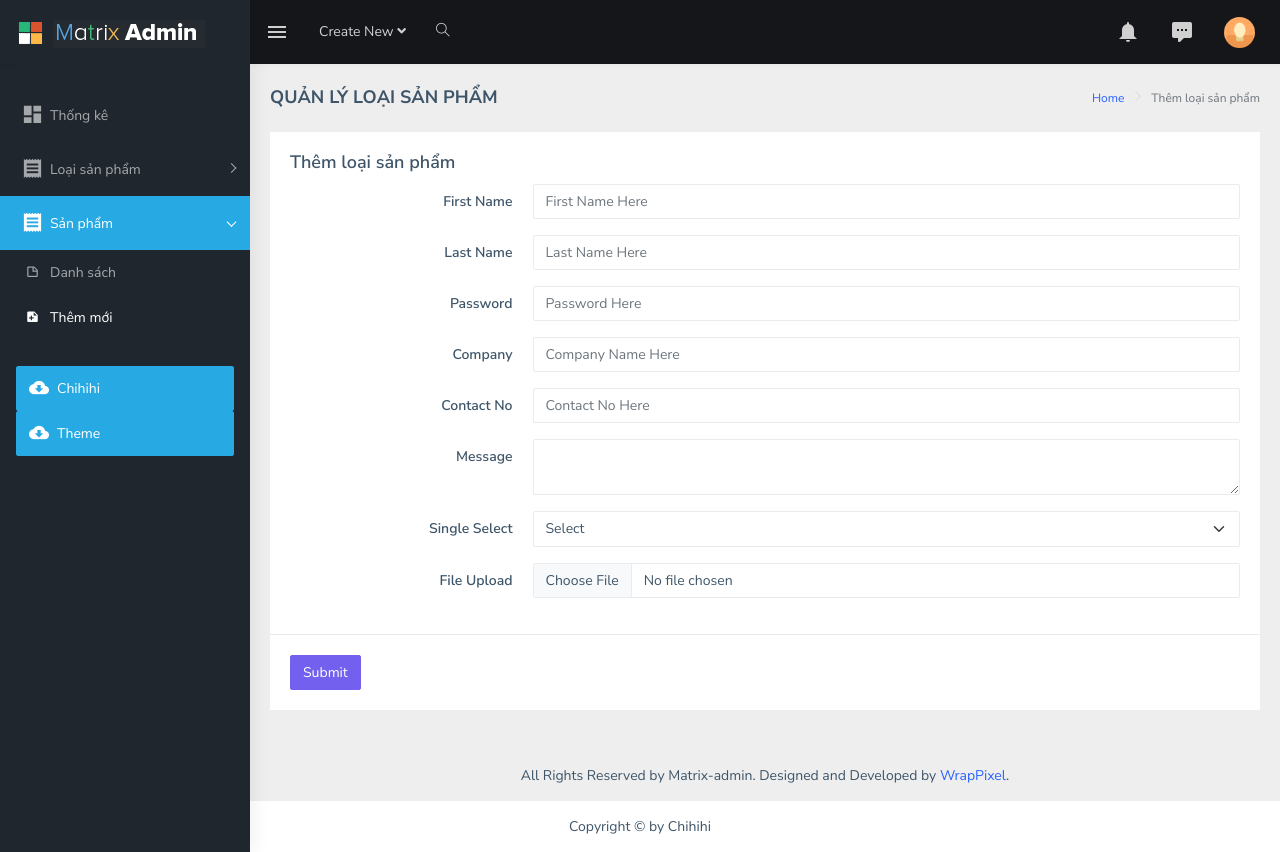
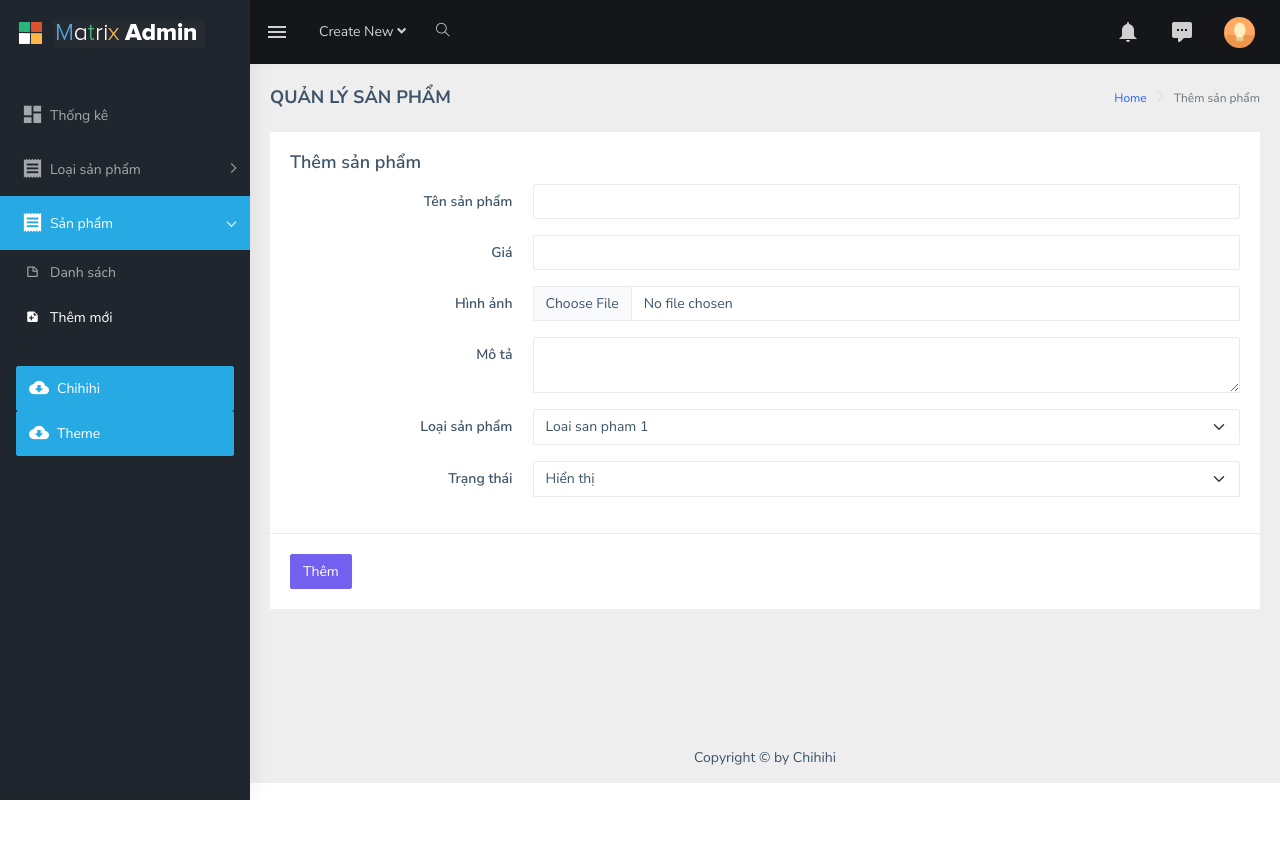
Before and after one commit to chihiihiii/php1_asm_chihihi, a PHP site: page /sanpham-them.php in a window 1280 px wide. After the commit the page ends 800 px from the top, so only its background shows below. Run offline with PHP 8.4, Linux system fonts and the light colour scheme; data comes from the database, SQL or seed files in the repository; some libraries are stand-ins or nearby versions.

Commit message:
update sanpham

```diff
--- a/admin/loaisanpham-ds.php
+++ b/admin/loaisanpham-ds.php
@@ -16,7 +16,7 @@ include 'header.php';
                     <nav aria-label="breadcrumb">
                         <ol class="breadcrumb">
                             <li class="breadcrumb-item"><a href="#">Home</a></li>
-                            <li class="breadcrumb-item active" aria-current="page">DANH SÁCH LOẠI SẢN PHẨM</li>
+                            <li class="breadcrumb-item active" aria-current="page">Danh sách loại sản phẩm</li>
                         </ol>
                     </nav>
                 </div>
@@ -38,7 +38,7 @@ include 'header.php';
 
                 <div class="card">
                     <div class="card-body">
-                        <h5 class="card-title">DANH SÁCH LOẠI SẢN PHẨM</h5>
+                        <h5 class="card-title">Danh sách loại sản phẩm</h5>
                         <div class="table-responsive">
                             <table id="" class="table table-striped table-bordered">
                                 <thead>
--- a/admin/sanpham-them.php
+++ b/admin/sanpham-them.php
@@ -10,12 +10,12 @@ include 'header.php';
     <div class="page-breadcrumb">
         <div class="row">
             <div class="col-12 d-flex no-block align-items-center">
-                <h4 class="page-title">QUẢN LÝ LOẠI SẢN PHẨM</h4>
+                <h4 class="page-title">QUẢN LÝ SẢN PHẨM</h4>
                 <div class="ms-auto text-end">
                     <nav aria-label="breadcrumb">
                         <ol class="breadcrumb">
                             <li class="breadcrumb-item"><a href="#">Home</a></li>
-                            <li class="breadcrumb-item active" aria-current="page">Thêm loại sản phẩm</li>
+                            <li class="breadcrumb-item active" aria-current="page">Thêm sản phẩm</li>
                         </ol>
                     </nav>
                 </div>
@@ -32,128 +32,75 @@ include 'header.php';
         <!-- ============================================================== -->
         <!-- Start Page Content -->
         <!-- ============================================================== -->
+        <?php
+        require '../connect.php';
+        $query = "SELECT * FROM loaisanpham";
+        $loaisanpham_ds = $conn->query($query);
+
+
+        ?>
         <div class="row">
             <div class="col-md-12">
                 <div class="card">
-                    <form class="form-horizontal">
+                    <form class="form-horizontal" action="sanpham-them-xuly.php" method="post" enctype="multipart/form-data">
                         <div class="card-body">
-                            <h4 class="card-title">Thêm loại sản phẩm</h4>
+                            <h4 class="card-title">Thêm sản phẩm</h4>
                             <div class="form-group row">
-                                <label for="fname" class="col-sm-3 text-end control-label col-form-label">First Name</label>
+                                <label for="ten" class="col-sm-3 text-end control-label col-form-label">Tên sản phẩm</label>
                                 <div class="col-sm-9">
-                                    <input type="text" class="form-control" id="fname" placeholder="First Name Here">
+                                    <input type="text" class="form-control" id="ten" name="ten">
                                 </div>
                             </div>
                             <div class="form-group row">
-                                <label for="lname" class="col-sm-3 text-end control-label col-form-label">Last
-                                    Name</label>
+                                <label for="gia" class="col-sm-3 text-end control-label col-form-label">Giá</label>
                                 <div class="col-sm-9">
-                                    <input type="text" class="form-control" id="lname" placeholder="Last Name Here">
+                                    <input type="text" class="form-control" id="gia" name="gia">
                                 </div>
                             </div>
                             <div class="form-group row">
-                                <label for="lname" class="col-sm-3 text-end control-label col-form-label">Password</label>
+                                <label for="hinhanh" class="col-sm-3 text-end control-label col-form-label">Hình ảnh</label>
                                 <div class="col-sm-9">
-                                    <input type="password" class="form-control" id="lname" placeholder="Password Here">
+                                    <input type="file" class="form-control" id="hinhanh" name="hinhanh">
                                 </div>
                             </div>
                             <div class="form-group row">
-                                <label for="email1" class="col-sm-3 text-end control-label col-form-label">Company</label>
+                                <label for="mota" class="col-sm-3 text-end control-label col-form-label">Mô tả</label>
                                 <div class="col-sm-9">
-                                    <input type="text" class="form-control" id="email1" placeholder="Company Name Here">
+                                    <textarea class="form-control" id="mota" name="mota"></textarea>
                                 </div>
                             </div>
                             <div class="form-group row">
-                                <label for="cono1" class="col-sm-3 text-end control-label col-form-label">Contact No</label>
-                                <div class="col-sm-9">
-                                    <input type="text" class="form-control" id="cono1" placeholder="Contact No Here">
-                                </div>
-                            </div>
-                            <div class="form-group row">
-                                <label for="cono1" class="col-sm-3 text-end control-label col-form-label">Message</label>
-                                <div class="col-sm-9">
-                                    <textarea class="form-control"></textarea>
-                                </div>
-                            </div>
-                            <div class="form-group row">
-                                <label class="col-sm-3 text-end control-label col-form-label">Single Select</label>
+                                <label class="col-sm-3 text-end control-label col-form-label">Loại sản phẩm</label>
                                 <div class="col-md-9">
-                                    <select class="select2 form-select shadow-none" style="width: 100%; height:36px;">
-                                        <option>Select</option>
-                                        <optgroup label="Alaskan/Hawaiian Time Zone">
-                                            <option value="AK">Alaska</option>
-                                            <option value="HI">Hawaii</option>
-                                        </optgroup>
-                                        <optgroup label="Pacific Time Zone">
-                                            <option value="CA">California</option>
-                                            <option value="NV">Nevada</option>
-                                            <option value="OR">Oregon</option>
-                                            <option value="WA">Washington</option>
-                                        </optgroup>
-                                        <optgroup label="Mountain Time Zone">
-                                            <option value="AZ">Arizona</option>
-                                            <option value="CO">Colorado</option>
-                                            <option value="ID">Idaho</option>
-                                            <option value="MT">Montana</option>
-                                            <option value="NE">Nebraska</option>
-                                            <option value="NM">New Mexico</option>
-                                            <option value="ND">North Dakota</option>
-                                            <option value="UT">Utah</option>
-                                            <option value="WY">Wyoming</option>
-                                        </optgroup>
-                                        <optgroup label="Central Time Zone">
-                                            <option value="AL">Alabama</option>
-                                            <option value="AR">Arkansas</option>
-                                            <option value="IL">Illinois</option>
-                                            <option value="IA">Iowa</option>
-                                            <option value="KS">Kansas</option>
-                                            <option value="KY">Kentucky</option>
-                                            <option value="LA">Louisiana</option>
-                                            <option value="MN">Minnesota</option>
-                                            <option value="MS">Mississippi</option>
-                                            <option value="MO">Missouri</option>
-                                            <option value="OK">Oklahoma</option>
-                                            <option value="SD">South Dakota</option>
-                                            <option value="TX">Texas</option>
-                                            <option value="TN">Tennessee</option>
-                                            <option value="WI">Wisconsin</option>
-                                        </optgroup>
-                                        <optgroup label="Eastern Time Zone">
-                                            <option value="CT">Connecticut</option>
-                                            <option value="DE">Delaware</option>
-                                            <option value="FL">Florida</option>
-                                            <option value="GA">Georgia</option>
-                                            <option value="IN">Indiana</option>
-                                            <option value="ME">Maine</option>
-                                            <option value="MD">Maryland</option>
-                                            <option value="MA">Massachusetts</option>
-                                            <option value="MI">Michigan</option>
-                                            <option value="NH">New Hampshire</option>
-                                            <option value="NJ">New Jersey</option>
-                                            <option value="NY">New York</option>
-                                            <option value="NC">North Carolina</option>
-                                            <option value="OH">Ohio</option>
-                                            <option value="PA">Pennsylvania</option>
-                                            <option value="RI">Rhode Island</option>
-                                            <option value="SC">South Carolina</option>
-                                            <option value="VT">Vermont</option>
-                                            <option value="VA">Virginia</option>
-                                            <option value="WV">West Virginia</option>
-                                        </optgroup>
+                                    <select class="select2 form-select shadow-none" style="width: 100%; height:36px;" name="id_lsp">
+                                        <?php
+                                        if ($loaisanpham_ds->num_rows > 0) :
+                                            while ($loaisanpham = $loaisanpham_ds->fetch_assoc()) :
+                                        ?>
+                                                <option value="<?= $loaisanpham['id_lsp'] ?>"><?= $loaisanpham['ten'] ?></option>
+
+                                        <?php
+                                            endwhile;
+                                        endif;
+
+                                        ?>
                                     </select>
                                 </div>
                             </div>
                             <div class="form-group row">
-                                <label class="col-sm-3 text-end control-label col-form-label">File Upload</label>
+                                <label class="col-sm-3 text-end control-label col-form-label">Trạng thái</label>
                                 <div class="col-md-9">
-                                    <input type="file" class="form-control" name="" id="">
+                                    <select class="select2 form-select shadow-none" style="width: 100%; height:36px;" name="trangthai">
+                                        <option value="1">Hiển thị</option>
+                                        <option value="0">Ẩn</option>
 
+                                    </select>
                                 </div>
                             </div>
                         </div>
                         <div class="border-top">
                             <div class="card-body">
-                                <button type="button" class="btn btn-primary">Submit</button>
+                                <button type="submit" class="btn btn-primary" name="them">Thêm</button>
                             </div>
                         </div>
                     </form>
@@ -178,22 +125,8 @@ include 'header.php';
     <!-- End Container fluid  -->
     <!-- ============================================================== -->
     <!-- ============================================================== -->
-    <!-- footer -->
-    <!-- ============================================================== -->
-    <footer class="footer text-center">
-        All Rights Reserved by Matrix-admin. Designed and Developed by <a href="https://www.wrappixel.com">WrapPixel</a>.
-    </footer>
-    <!-- ============================================================== -->
-    <!-- End footer -->
-    <!-- ============================================================== -->
-</div>
-<!-- ============================================================== -->
-<!-- End Page wrapper  -->
-<!-- ============================================================== -->
-</div>
-<!-- ============================================================== -->
-<!-- End Wrapper -->
 
-<?php
-include 'footer.php';
-?>
+
+    <?php
+    include 'footer.php';
+    ?>
```
Also changed, not shown: admin/sanpham-ds.php (+109 -0 lines), admin/sanpham-sua-xuly.php (added, +52 -0 lines), admin/sanpham-sua.php (+143 -0 lines), admin/sanpham-them-xuly.php (added, +41 -0 lines), uploads/20220815082141.jpg (added), uploads/20220815082213.jpg (added), uploads/20220815083532.jpg (added).
